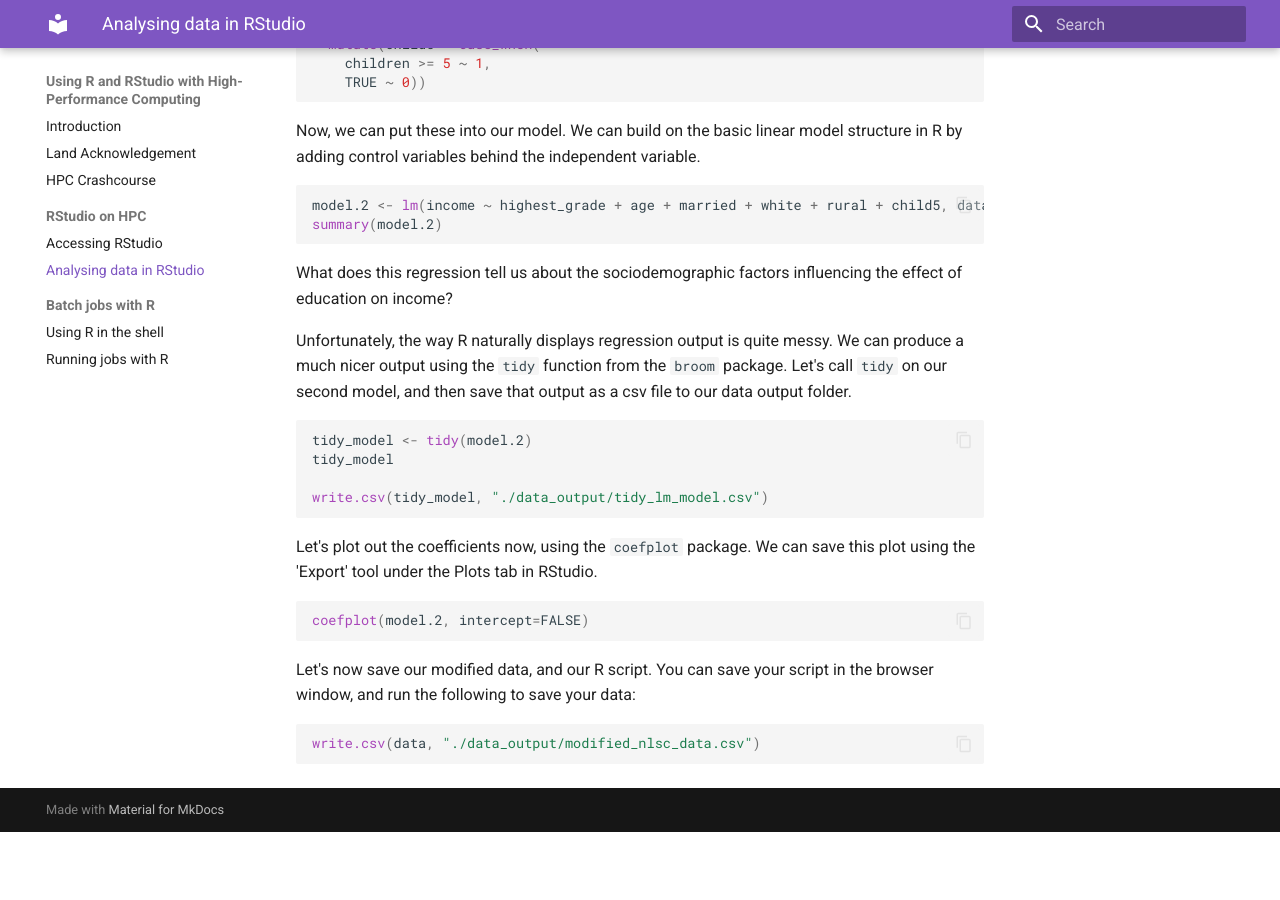
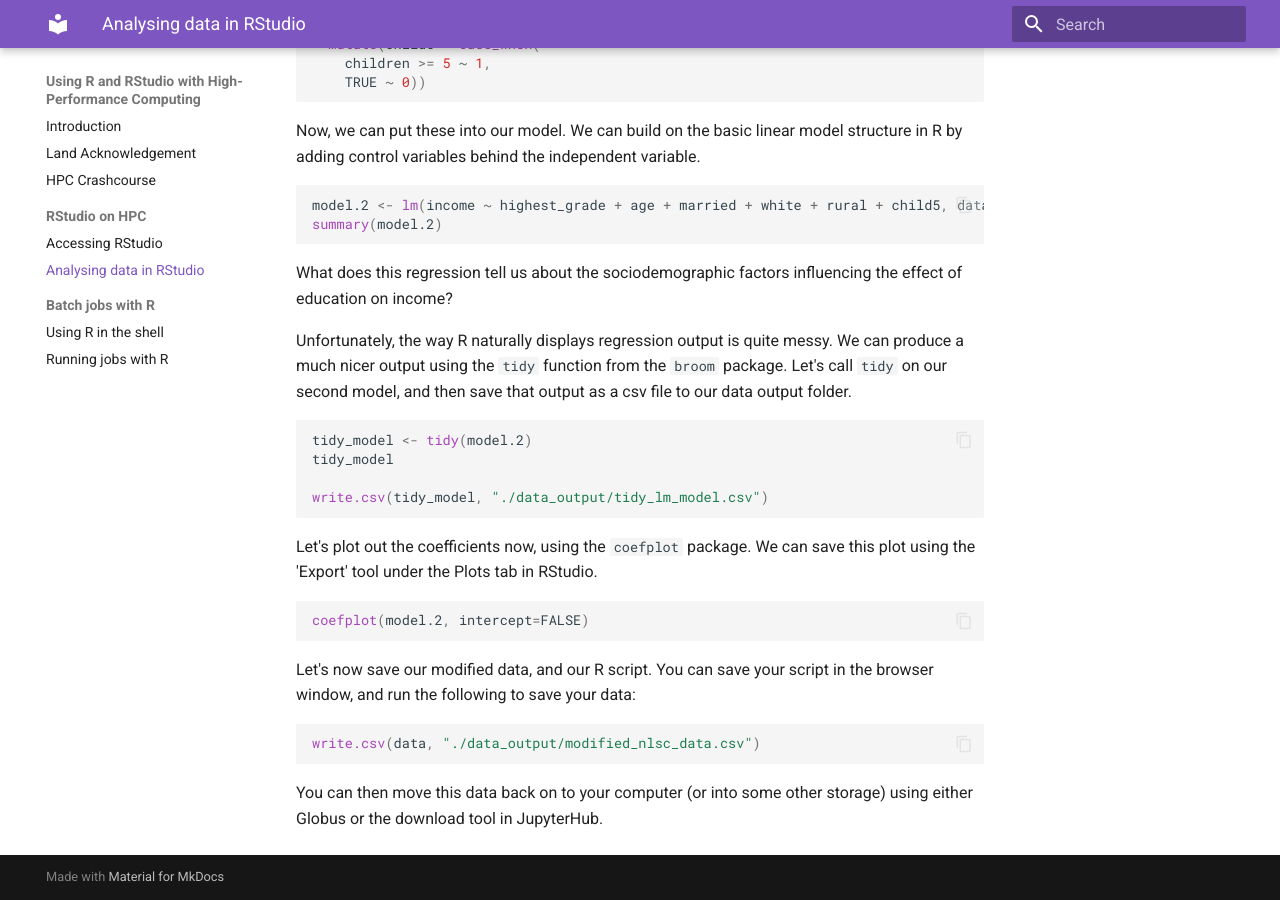
Before and after one commit to finnsdottir/hpc_r_2026, an MkDocs documentation site: the page built from docs/analysing_rstudio.md, in a window 1280 px wide and 900 px high, scrolled down 3519 px. Built offline with MkDocs 1.6.1 and Material for MkDocs 9.7.7, drawn with Linux system fonts in a browser that asks for light colours; before the commit the page ends 4351 px from its top, so only the background shows below that.

Commit message:
adding a line about downloading work

````diff
--- a/docs/analysing_rstudio.md
+++ b/docs/analysing_rstudio.md
@@ -160,3 +160,5 @@ Let's now save our modified data, and our R script. You can save your script in
 ```R
 write.csv(data, "./data_output/modified_nlsc_data.csv")
 ```
+
+You can then move this data back on to your computer (or into some other storage) using either Globus or the download tool in JupyterHub.
````
